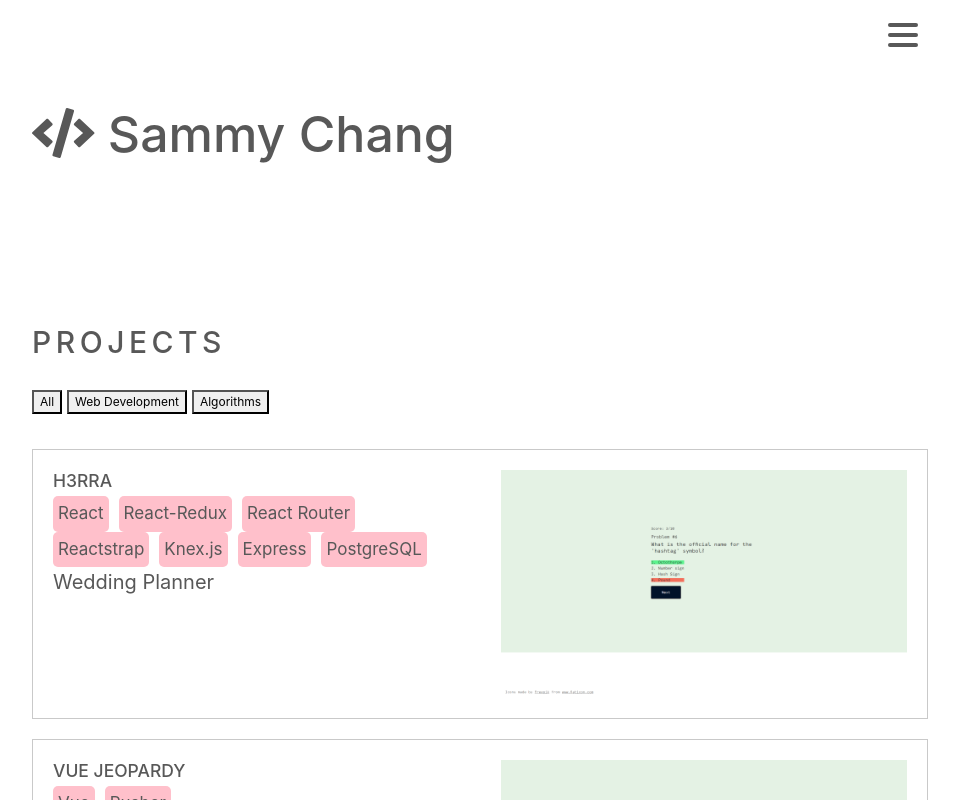
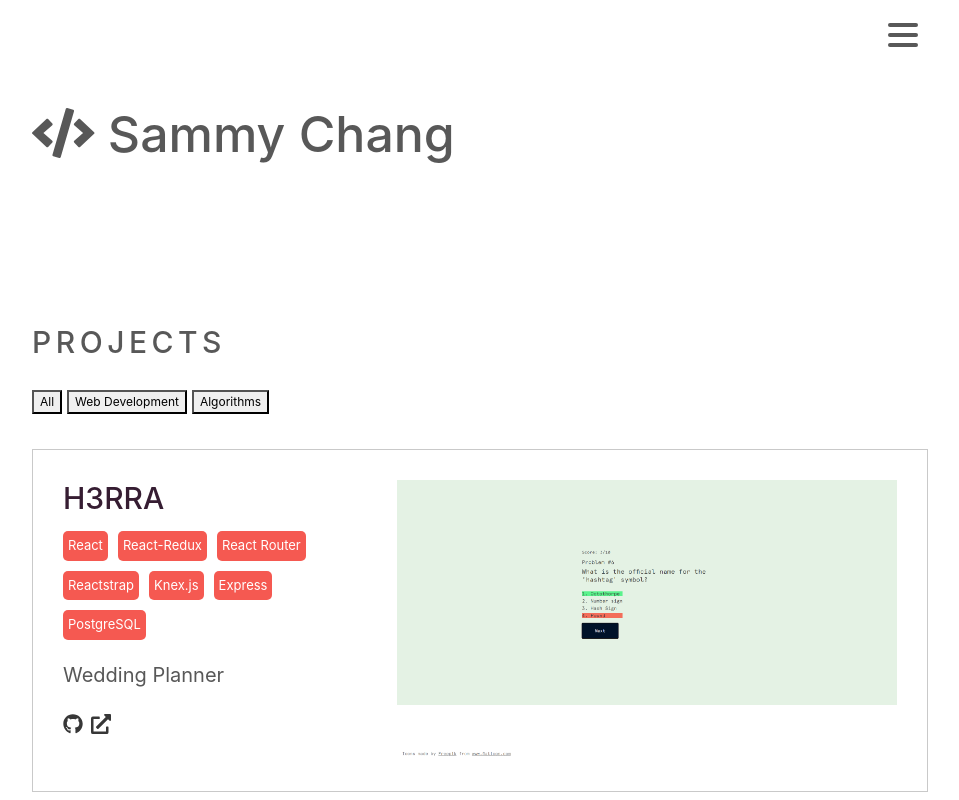
Before and after one commit to schang1146/schang1146.github.io, a React (Create React App) app: page / in a window 1280 px wide. Shown: the top 800 px of the page, without its empty margins (160-1119 px from the left). Built offline with nearby package versions, Linux system fonts and the light colour scheme; no server answers.

Commit message:
more styling for project cards and added links for them

```diff
--- a/src/components/Contact/Contact.js
+++ b/src/components/Contact/Contact.js
@@ -3,8 +3,7 @@
 
 // import fontawesome icons
 import { FontAwesomeIcon } from '@fortawesome/react-fontawesome';
-import { faGithub } from '@fortawesome/free-brands-svg-icons';
-import { faLinkedin } from '@fortawesome/free-brands-svg-icons';
+import { faGithub, faLinkedin } from '@fortawesome/free-brands-svg-icons';
 
 // import styling
 import './Contact.scss';
--- a/src/components/Projects/ProjectsCard/ProjectsCard.js
+++ b/src/components/Projects/ProjectsCard/ProjectsCard.js
@@ -1,5 +1,10 @@
 // import dependencies
 import React, { Component } from 'react';
+
+// import fontawesome icons
+import { FontAwesomeIcon } from '@fortawesome/react-fontawesome';
+import { faGithub } from '@fortawesome/free-brands-svg-icons';
+import { faExternalLinkAlt } from '@fortawesome/free-solid-svg-icons';
 
 // import styling
 import './ProjectsCard.scss';
@@ -18,7 +23,14 @@
                         return <span className='projects-card-tag'>{tag}</span>;
                     })}
                     <div className='projects-card-description'>{this.props.description}</div>
-                    <div className='projects-card-icons'></div>
+                    <div className='projects-card-icons'>
+                        <a className='icon' href={this.props.github_url} target='_blank' rel='noopener noreferrer'>
+                            <FontAwesomeIcon icon={faGithub} />
+                        </a>
+                        <a className='icon' href={this.props.url} target='_blank' rel='noopener noreferrer'>
+                            <FontAwesomeIcon icon={faExternalLinkAlt} />
+                        </a>
+                    </div>
                 </div>
                 <div className='projects-card-image'>
                     <img src={test} alt=''></img>
--- a/src/components/Projects/ProjectsCard/ProjectsCard.scss
+++ b/src/components/Projects/ProjectsCard/ProjectsCard.scss
@@ -3,18 +3,34 @@
     border: 1px #c9c9c9 solid;
     width: 100%;
 
-    padding: 2rem;
+    padding: 3rem;
 
     display: flex;
     flex-direction: row;
     justify-content: space-between;
 
     .projects-card-info {
-        width: 47.5%;
+        width: 35%;
+
+        .projects-card-title {
+            font-size: 3rem;
+            color: #361d32;
+        }
+
+        .projects-card-description {
+            margin-top: 2rem;
+        }
+
+        .projects-card-icons {
+            margin-top: 2rem;
+            .icon {
+                margin-right: 0.75rem;
+            }
+        }
     }
 
     .projects-card-image {
-        width: 47.5%;
+        width: 60%;
 
         img {
             max-width: 100%;
@@ -24,10 +40,12 @@
 
     .projects-card-tag {
         display: inline-block;
-        background-color: pink;
+        background-color: #f55951;
+        color: #ffffff;
         padding: 0.5rem;
         border-radius: 0.5rem;
+        margin-top: 1rem;
         margin-right: 1rem;
-        font-size: 1.7rem;
+        font-size: 1.3rem;
     }
 }
--- a/src/components/Projects/dummydata.js
+++ b/src/components/Projects/dummydata.js
@@ -5,8 +5,8 @@
         description: 'Wedding Planner',
         image_url: 'https://i.stack.imgur.com/aJCJf.png',
         tags: ['React', 'React-Redux', 'React Router', 'Reactstrap', 'Knex.js', 'Express', 'PostgreSQL'],
-        url: '',
-        github_url: '',
+        url: 'https://labspt5weddingbells.netlify.app/',
+        github_url: 'https://github.com/Lambda-School-Labs/wedding-bells-fe',
     },
     {
         id: 2,
```
